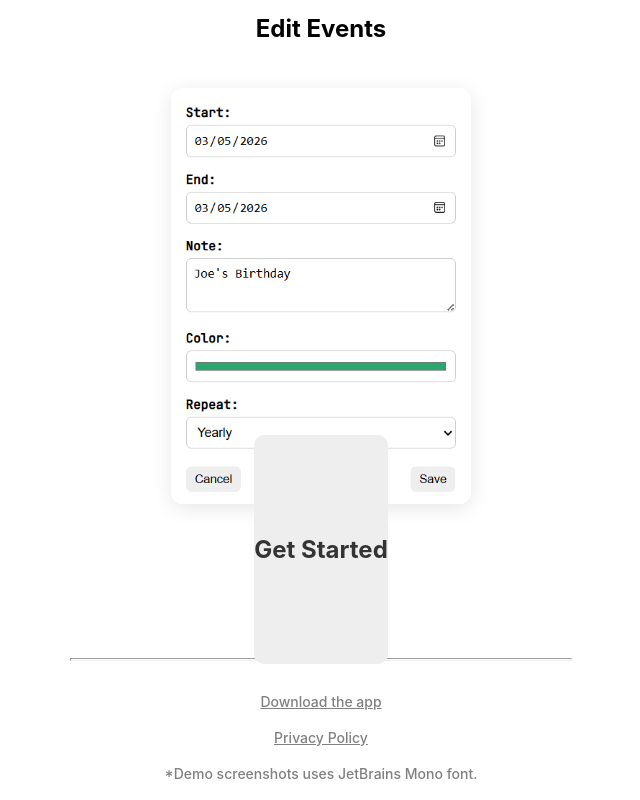
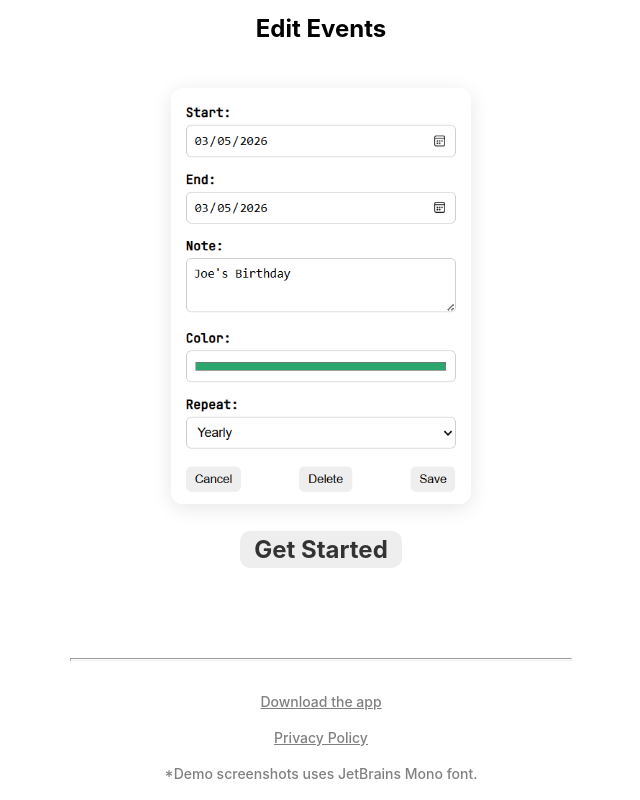
Before and after one commit to KnTanveer/Plan365, a plain HTML site: page product/index.html in a window 1280 px wide. Shown: the part 2329-3129 px from the top of the page, without its empty margins (319-959 px from the left). Drawn offline with nearby package versions, Linux system fonts and the light colour scheme; files whose address does not match are found by name.

Commit message:
Update index.html

```diff
--- a/product/index.html
+++ b/product/index.html
@@ -96,7 +96,8 @@
     body.dark .btn.effect { background: #444; color: white; }
 
     .btn-large {
-      padding: 100px 0px;
+      padding: 4px 14px;
+      margin: 250px 0px;
       border: none;
       border-radius: 10px;
       font-size: 24px;
```
